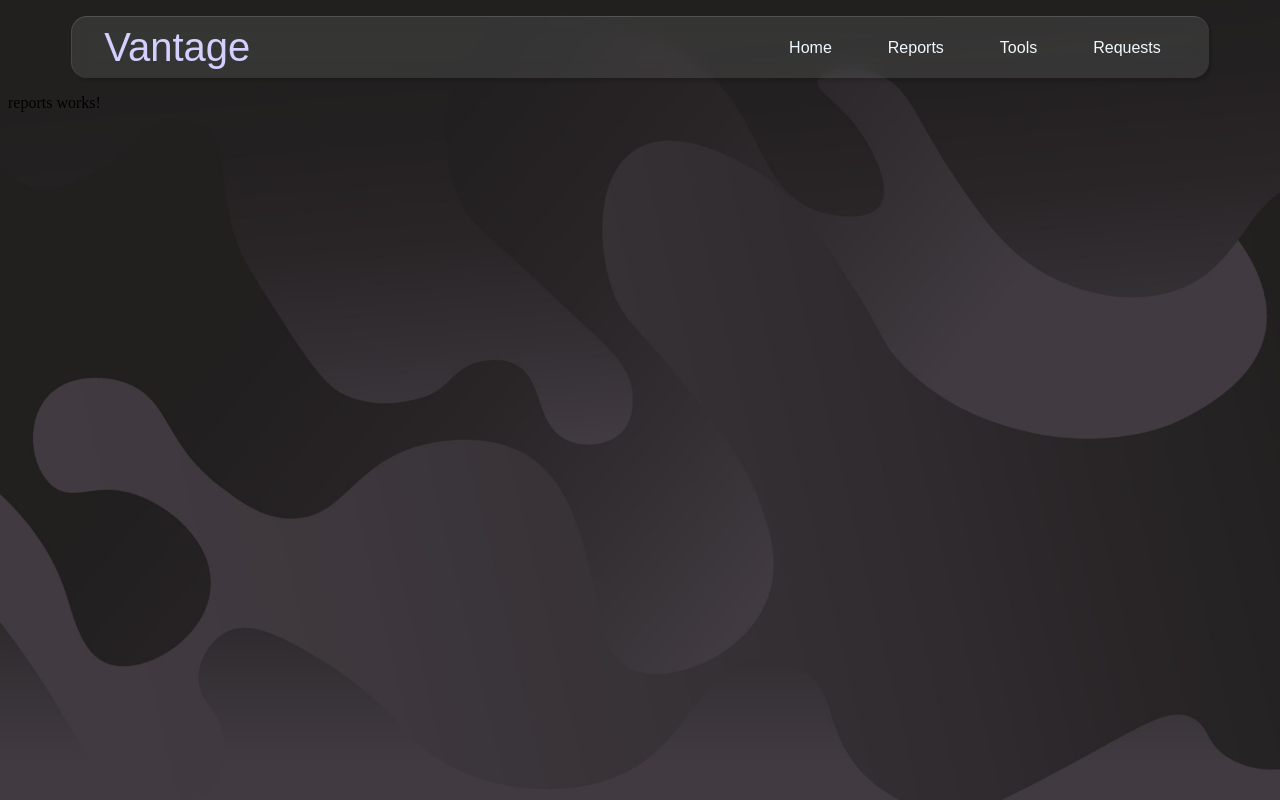
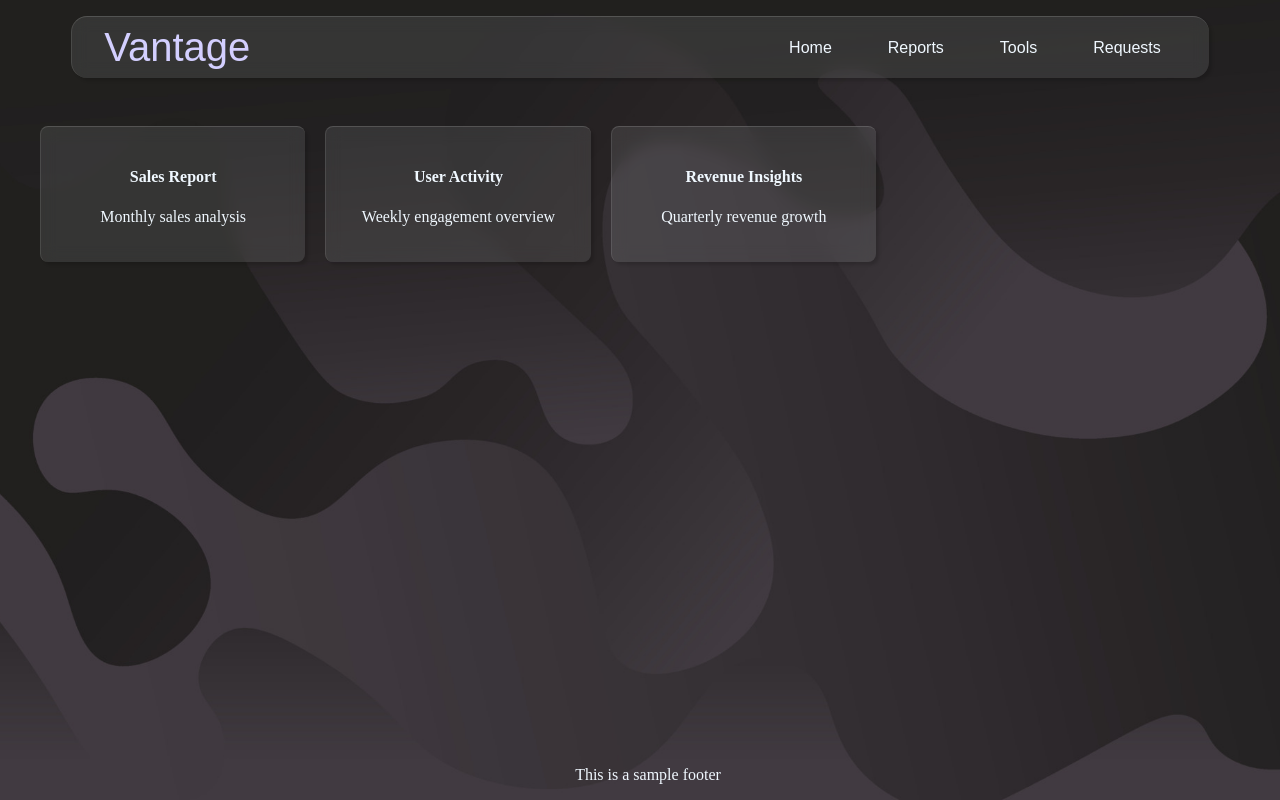
Before and after one commit to whykay17/vantageFrontendV1, an Angular app: page /reports in a window 1280 px wide. Built offline with nearby package versions, Linux system fonts and the light colour scheme; a web font is replaced by a local one.

Commit message:
Reports base commit

```diff
--- a/src/app/app.component.html
+++ b/src/app/app.component.html
@@ -3,3 +3,5 @@
 <app-navbar></app-navbar>
 
 <router-outlet />
+
+<app-footer></app-footer>
--- a/src/app/navbar/navbar.component.css
+++ b/src/app/navbar/navbar.component.css
@@ -75,7 +75,8 @@ nav {
     .menuContainer {
         display: flex;
         position: fixed;
-        top:0vh;
+        top: 0vh;
+        z-index: 1000;
     }
 
     .menu {
@@ -83,24 +84,24 @@ nav {
         right: -80vw;
         width: 80vw;
         height: 100vh;
-        background-color: rgba(0, 0, 0, 0.5);
-        z-index: 1000;
+        background-color: rgba(0, 0, 0, 0.785);
         transition: 0.3s ease-in-out;
     }
 
     .menuContainer.active {
+        position: fixed;
         top: 0vh;
         left: 0vw;
         height: 100%;
         width: 100%;
-        backdrop-filter: blur(5px);
+        backdrop-filter: blur(10px);
 
         .menu {
             right: 0;
         }
     }
 
-    .menuContent{
+    .menuContent {
         display: flex;
         flex-direction: column;
         align-items: center;
@@ -108,6 +109,17 @@ nav {
         padding: 20% 10%;
         font-size: 2rem;
         font-weight: 600;
+    }
+
+    .menuClose {
+        position: absolute;
+        top: 1rem;
+        right: 1rem;
+        background: none;
+        border: none;
+        font-size: 2rem;
+        cursor: pointer;
+        color: var(--textColor);
     }
 
     ul {
--- a/src/app/navbar/navbar.component.html
+++ b/src/app/navbar/navbar.component.html
@@ -26,9 +26,7 @@
 <div class="menuContainer" [class.active]="isMenuOpen">
     <div class="menu">
         <div class="menuContent">
-            <div class="menuClose" (click)="toggleMenu()">
-                <img src="assets/close.svg">
-            </div>
+            <button class="menuClose" (click)="toggleMenu()">✖</button>
             <ul>
                 <li><a href="">Home</a></li>
                 <li><a href="reports">Reports</a></li>
--- a/src/app/reports/reports.component.css
+++ b/src/app/reports/reports.component.css
@@ -0,0 +1,66 @@
+.container {
+    max-width: 900px;
+  }
+
+  .reportGrid {
+    display: grid;
+    grid-template-columns: repeat(auto-fit, minmax(250px, 1fr));
+    gap: 20px;
+    padding:2rem;
+  }
+
+  .reportCard {
+    padding: 20px;
+    border-radius: 8px;
+    text-align: center;
+    transition: transform 0.3s ease, opacity 0.3s ease;
+    cursor: pointer;
+    font:var(--font1);
+    color: var(--textColor);
+  }
+
+  .reportCard:hover {
+    transform: scale(1.05);
+  }
+
+  /* Report Popup Modal */
+  .reportModal {
+    position: fixed;
+    top: 0;
+    left: 0;
+    width: 100vw;
+    height: 100vh;
+    background: rgba(0, 0, 0, 0.6);
+    backdrop-filter: blur(10px);
+    display: flex;
+    align-items: center;
+    justify-content: center;
+    z-index: 10;
+  }
+
+  .reportPopup {
+    background: white;
+    padding: 20px;
+    border-radius: 10px;
+    box-shadow: 0px 5px 15px rgba(0, 0, 0, 0.3);
+    width: 90%;
+    max-width: 800px;
+    text-align: center;
+    position: relative;
+  }
+
+  .close-btn {
+    position: absolute;
+    top: 10px;
+    right: 10px;
+    background: none;
+    border: none;
+    font-size: 20px;
+    cursor: pointer;
+  }
+
+  iframe {
+    width: 100%;
+    height: 60vh;
+    border-radius: 5px;
+  }
--- a/src/app/reports/reports.component.html
+++ b/src/app/reports/reports.component.html
@@ -1 +1,25 @@
-<p>reports works!</p>
+<div class="container mt-4">
+    <div class="reportGrid">
+        @for (report of reports; track $index) {
+            <div class="reportCard glass" (click)="openReport($index)">
+                <h4>{{ report.title }}</h4>
+                <p>{{ report.description }}</p>
+            </div>
+        }
+    </div>
+  </div>
+
+   @if(selectedReport != null){
+    <div class="reportModal" (click)="closeReport($event)">
+        <div class="reportPopup" (click)="$event.stopPropagation()">
+          <button class="close-btn" (click)="closeReport($event)">✖</button>
+          <h3>{{ reports[selectedReport].title }}</h3>
+          <iframe
+            [src]="reports[selectedReport].url"
+            frameborder="0"
+            allowfullscreen
+            sandbox="allow-storage-access-by-user-activation allow-scripts allow-same-origin allow-popups allow-popups-to-escape-sandbox">
+          </iframe>
+        </div>
+      </div>
+   }
--- a/src/app/reports/reports.component.ts
+++ b/src/app/reports/reports.component.ts
@@ -1,4 +1,5 @@
 import { Component } from '@angular/core';
+import { DomSanitizer,SafeResourceUrl } from '@angular/platform-browser';
 
 @Component({
   selector: 'app-reports',
@@ -8,5 +9,37 @@ import { Component } from '@angular/core';
   styleUrl: './reports.component.css'
 })
 export class ReportsComponent {
+  reports = [
+    {
+      title: 'Sales Report',
+      description: 'Monthly sales analysis',
+      url: this.sanitize('https://lookerstudio.google.com/embed/reporting/f97c925e-43c8-44f8-82b9-d3a658343df7/page/U0wsE')
+    },
+    {
+      title: 'User Activity',
+      description: 'Weekly engagement overview',
+      url: this.sanitize('https://lookerstudio.google.com/embed/reporting/your-report-url/page/xyz')
+    },
+    {
+      title: 'Revenue Insights',
+      description: 'Quarterly revenue growth',
+      url: this.sanitize('https://lookerstudio.google.com/embed/reporting/your-other-report-url/page/abc')
+    }
+  ];
 
+  selectedReport: number | null = null;
+
+  constructor(private sanitizer: DomSanitizer) {}
+
+  sanitize(url: string): SafeResourceUrl {
+    return this.sanitizer.bypassSecurityTrustResourceUrl(url);
+  }
+
+  openReport(index: number) {
+    this.selectedReport = index;
+  }
+
+  closeReport(event: Event) {
+    this.selectedReport = null;
+  }
 }
```
